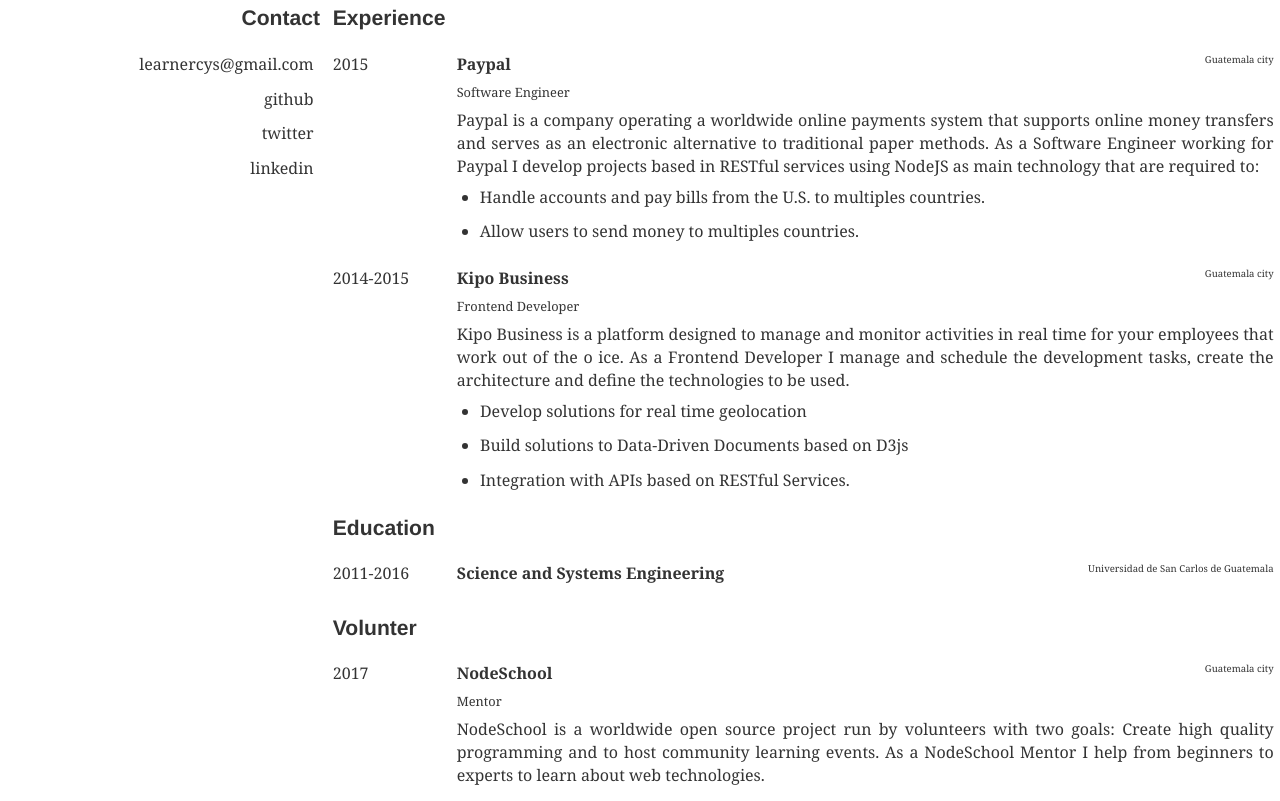
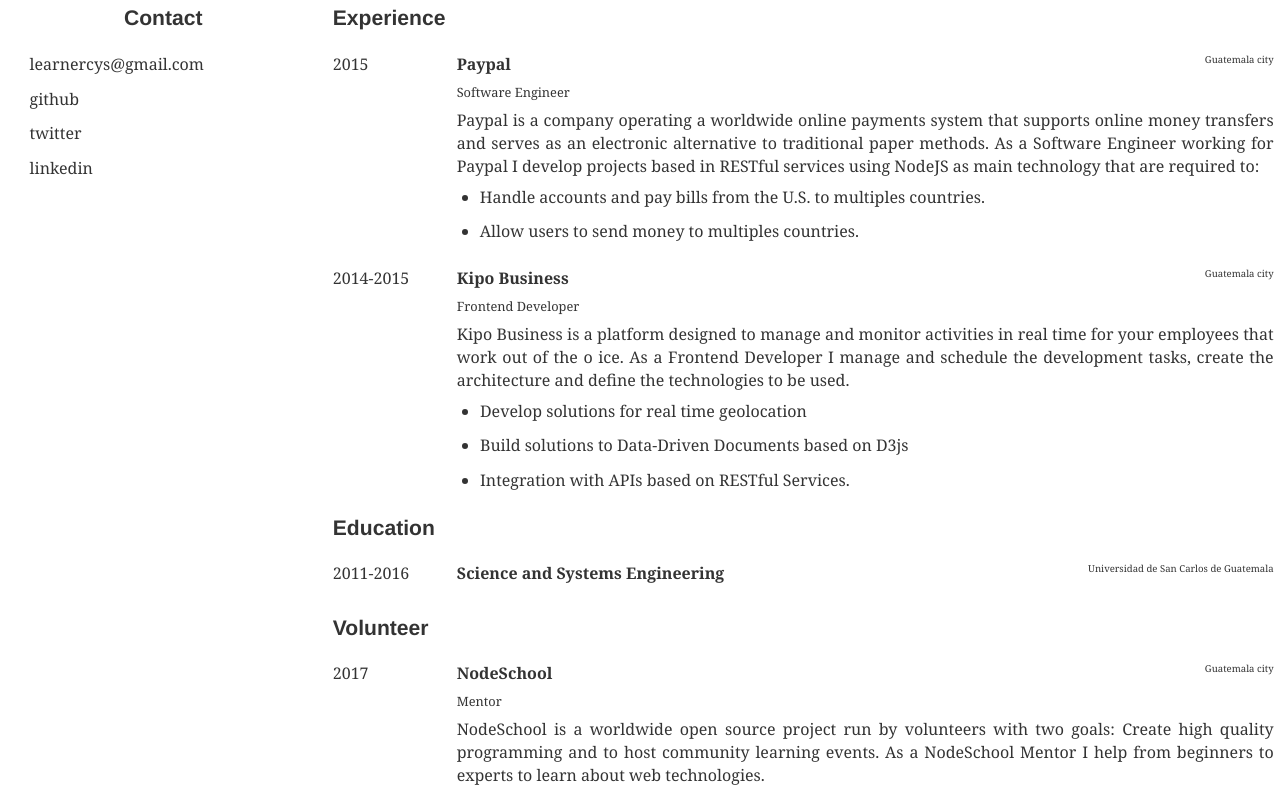
Before and after one commit to learnercys/learnercys.github.io, a Gatsby site: page / in a window 1280 px wide. Built offline with nearby package versions, Linux system fonts and the light colour scheme; Gatsby itself is replaced by a stand-in of ours.

Commit message:
[develop] Fix typo and styles

```diff
--- a/src/components/about.jsx
+++ b/src/components/about.jsx
@@ -50,8 +50,8 @@
             ],
         };
 
-        const volunter = {
-            header: 'Volunter',
+        const volunteer = {
+            header: 'Volunteer',
             achievements: [
                 {
                     time: '2017',
@@ -69,7 +69,7 @@
         const sections = [
             experience,
             education,
-            volunter,
+            volunteer,
         ];
 
         return (
--- a/src/components/contact.jsx
+++ b/src/components/contact.jsx
@@ -4,7 +4,7 @@
 class Contact extends Component {
     render() {
         return (
-            <div className={styles.container}>
+            <div className={styles.contact}>
                 <h3>Contact</h3>
                 <ul>
                     <li><a target="_blank" href="mailto:learnercys@gmail.com">learnercys@gmail.com</a></li>
--- a/src/components/contact.module.css
+++ b/src/components/contact.module.css
@@ -1,34 +1,31 @@
-.container {
+.contact {
     text-align: center;
 }
 
-.container a {
+.contact a {
     color: hsla(0, 0%, 0%, .8);
     text-decoration: none;
 }
 
-.container p {
+.contact p {
     margin-bottom: 0.45rem;
 }
 
-.container ul {
+.contact ul {
     list-style: none;
     display: flex;
     flex-flow: row wrap;
 }
 
-.container li {
+.contact li {
     flex: 1 auto;
     padding: 0 0.4rem;
 }
 
 @media (min-width: 768px) {
-    .container {
-        text-align: right;
-    }
-
-    .container li {
+    .contact li {
         flex: 1 100%;
         padding-left: 0;
+        text-align: left;
     }
 }
--- a/src/layouts/index.module.css
+++ b/src/layouts/index.module.css
@@ -1,7 +1,7 @@
 .box {
     margin: 0 auto;
     max-width: 960;
-    padding: 1.45rem 1.0875rem;
+    padding: 2.45rem 1.0875rem;
 }
 
 .box > h1 {
```
